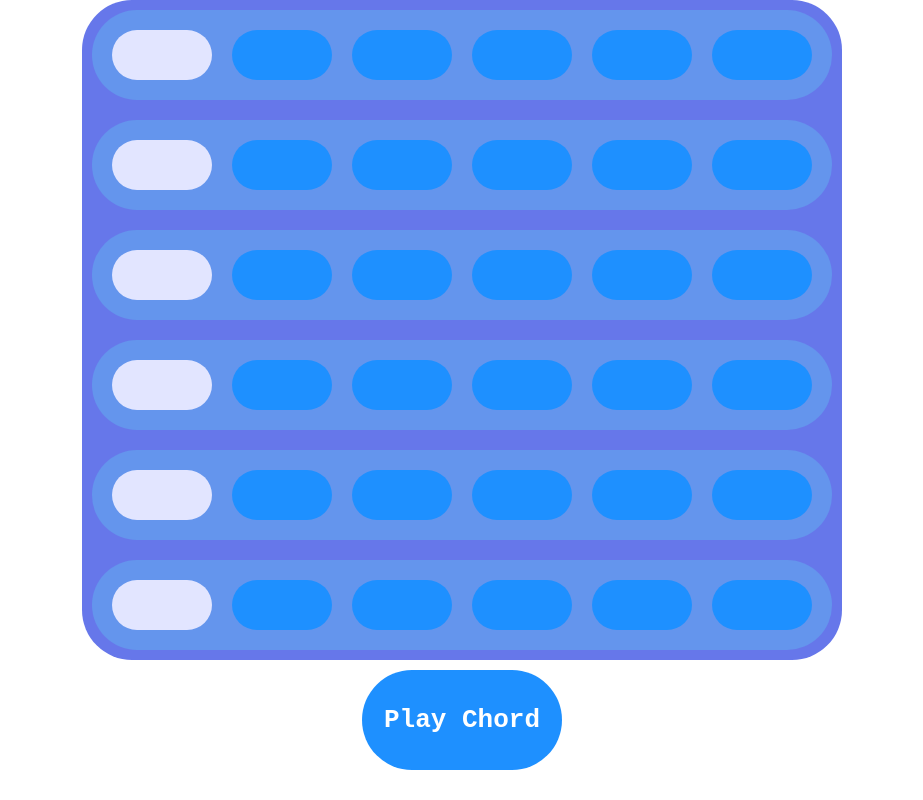
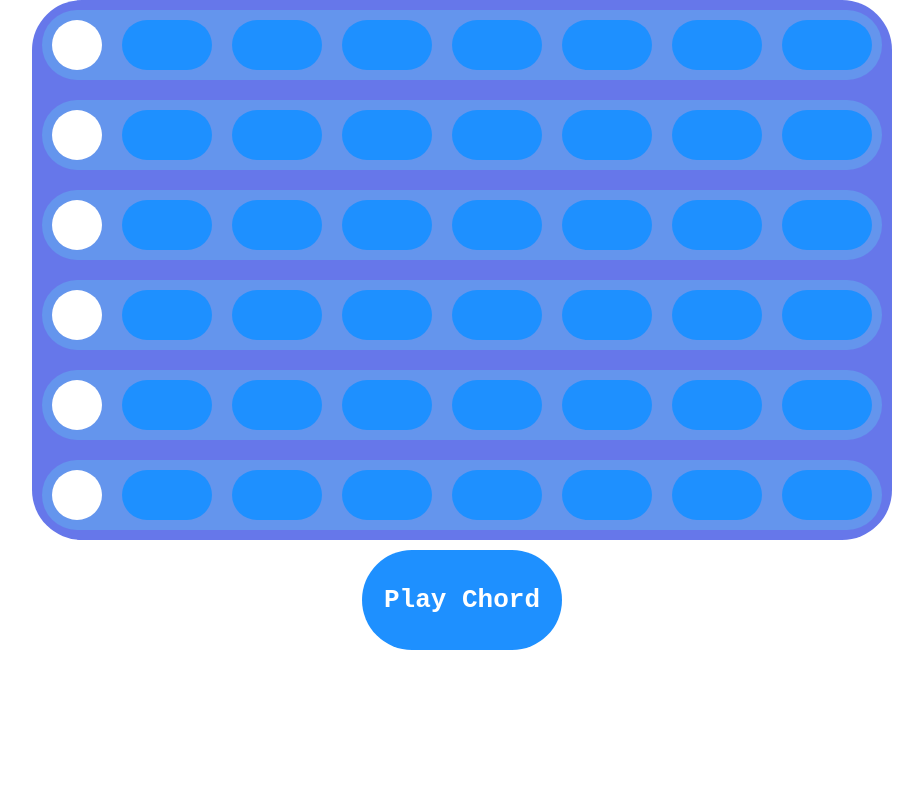
Before and after one commit to daneoj/client, a React (Create React App) app: page / in a window 1280 px wide. Shown: the whole page, without its empty margins (178-1101 px from the left). Built offline with nearby package versions, Linux system fonts and the light colour scheme.

Commit message:
add mute buttons

```diff
--- /dev/null
+++ b/src/guitar/Fret.css
@@ -0,0 +1,17 @@
+.fretBox {
+    color: gray;
+    background-color: DodgerBlue;
+    border-radius: 25px;
+   border-style: none;
+    width: 90px;
+    height: 50px;
+    margin: 10px;
+}
+
+.fretBox:hover {
+    background-color: rgb(164, 199, 235);
+}
+
+.selected {
+    background-color: rgb(226, 229, 255);
+}
--- /dev/null
+++ b/src/guitar/Fret.js
@@ -0,0 +1,11 @@
+import './Fret.css';
+import {useState} from 'react';
+
+export function Fret({offSet, fretClicked, selected}) {
+    const fretCallback = () => {
+        return fretClicked(offSet);
+    }
+    return (
+        <button className={selected ? "fretBox selected" : "fretBox"} onClick={fretCallback}/>
+    );
+}
--- a/src/guitar/Guitar.js
+++ b/src/guitar/Guitar.js
@@ -2,11 +2,13 @@ import  {GuitarString} from './GuitarString';
 import './Guitar.css';
 import {startTone, playNote, playNotes, convertNote} from './SoundManager';
 import {useEffect, useState} from 'react';
-const numFrets = 6;
+const numFrets = 7;
+const noteLength = 1.0;
 
 export function Guitar({strings}) {
     const [toneStarted, setToneStarted] = useState(false);
     const [currentFrets, setFrets] = useState(strings.map((x, idx) => 0));
+    const [mutes, setMutes] = useState(strings.map((x, idx) => false));
 
     useEffect( // want this to run once only
         () => {
@@ -21,7 +23,7 @@ export function Guitar({strings}) {
             setToneStarted(true);
         }
         setFrets(currentFrets.map((x, idx) => {return idx === stringNum ? fretNum : x}));
-        playNote(stringNum, convertNote(strings[stringNum], fretNum), 1.0);
+        playNote(stringNum, convertNote(strings[stringNum], fretNum), noteLength);
     }
 
     const handlePlayChordClicked = async() => {
@@ -29,10 +31,16 @@ export function Guitar({strings}) {
             await startTone();
             setToneStarted(true);
         }
-        playNotes(strings.map((e, i) => i ), currentFrets.map((x, i) => convertNote(strings[i], x)), 1.0);
+        mutes.map((x, idx) => {
+            if (!x) {
+                playNote(idx, convertNote(strings[idx], currentFrets[idx]), noteLength);
+            }
+        });
+        //playNotes(strings.map((e, i) => i ), currentFrets.map((x, i) => convertNote(strings[i], x)), 1.0);
     }
 
-    const guitarStrings = Array.from(strings).map((x, idx) => <GuitarString numFrets={numFrets} stringNum={idx} fretClick={handleFretClicked}/>);
+    const guitarStrings = Array.from(strings).map((x, idx) => <GuitarString numFrets={numFrets}
+        stringNum={idx} fretClick={handleFretClicked} mutes={mutes} setMute={setMutes} />);
 
     return (
         <div>
--- a/src/guitar/GuitarString.css
+++ b/src/guitar/GuitarString.css
@@ -1,27 +1,9 @@
-.fretBox {
-    color: gray;
-    background-color: DodgerBlue;
-    border-radius: 25px;
-    border-style: none;
-    width: 100px;
-    height: 50px;
-    margin: 10px;
-}
-
-.fretBox:hover {
-    background-color: rgb(164, 199, 235);
-}
-
-.selected {
-    background-color: rgb(226, 229, 255);
-}
 
 .guitarString {
     color: cornflowerblue;
     background-color: cornflowerblue;
     width: fit-content;
     height: fit-content;
-    padding: 10px;
     border-radius: 50px;
     margin: 10px;
 }
@@ -32,3 +14,15 @@
 /*
     Might switch this to JS object style, and export the stuff.
 */
+.muteButton {
+    border-radius: 25px;
+    margin: 10px;
+    border-style: none;
+    width: 50px;
+    height: 50px;
+    background-color: rgb(225, 221, 255);
+}
+
+.muteButtonSelected {
+    background-color: rgb(255, 255, 255);
+}
--- a/src/guitar/GuitarString.js
+++ b/src/guitar/GuitarString.js
@@ -1,21 +1,18 @@
 import './GuitarString.css';
+import {Fret} from './Fret'
 import {useState} from 'react';
 
-export function Fret({offSet, fretClicked, selected}) {
-    const fretCallback = () => {
-        return fretClicked(offSet);
+export function GuitarString({numFrets, stringNum, fretClick, mutes, setMute}) {
+    let offSet = 0;
+    const [currentFret, setFret] = useState(0);
+    const [currentNote, setNote] = useState("");
+    const muteClick = () => {
+        setMute(mutes.map((x, idx) => {return idx==stringNum ? !x : x}));
     }
-    return (
-        <button className={selected ? "fretBox selected" : "fretBox"} onClick={fretCallback}/>
-    );
-}
-
-export function GuitarString({numFrets, stringNum, fretClick}) {
-    let offSet = -1;
-    const [currentFret, setFret] = useState(0);
     const fretCallback = (fretNum) => {
-        setFret(fretNum);
-        return fretClick(stringNum, fretNum);
+        const realFret = currentFret === fretNum ? 0 : fretNum;
+        setFret(realFret);
+        return fretClick(stringNum, realFret);
     }
     const createFret = (fretNum) => {
         offSet++;
@@ -23,8 +20,11 @@ export function GuitarString({numFrets, stringNum, fretClick}) {
     }
 
     return (
-        <div className="guitarString">
-            {Array.from({length: numFrets}).map(x=> createFret(offSet))}
+        <div>
+            <div className="guitarString">
+                <button className={mutes[stringNum] ? "muteButton" : "muteButton muteButtonSelected"} Text={setNote} onClick= {muteClick} />
+                {Array.from({ length: numFrets }).map(x => createFret(offSet))}
+            </div>
         </div>
     )
 }
```
